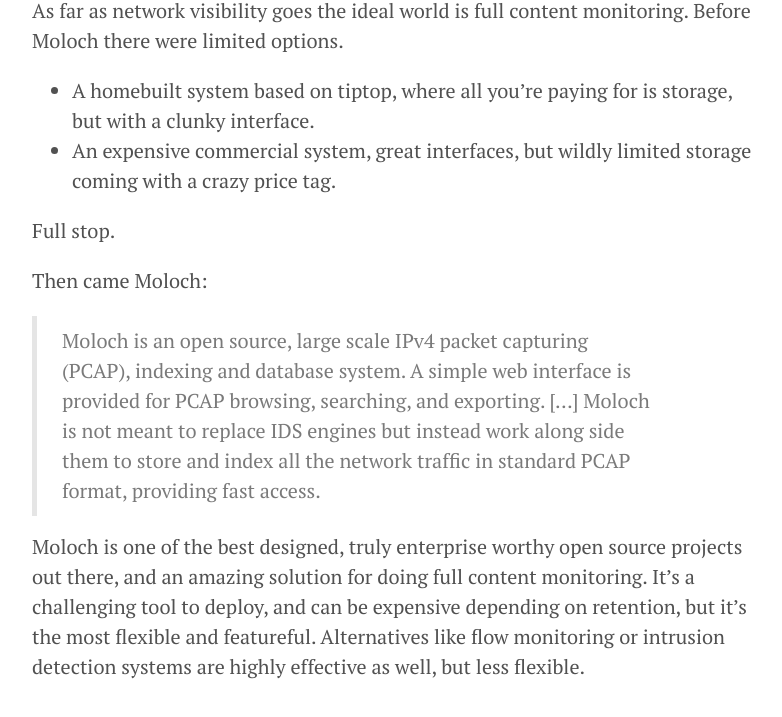
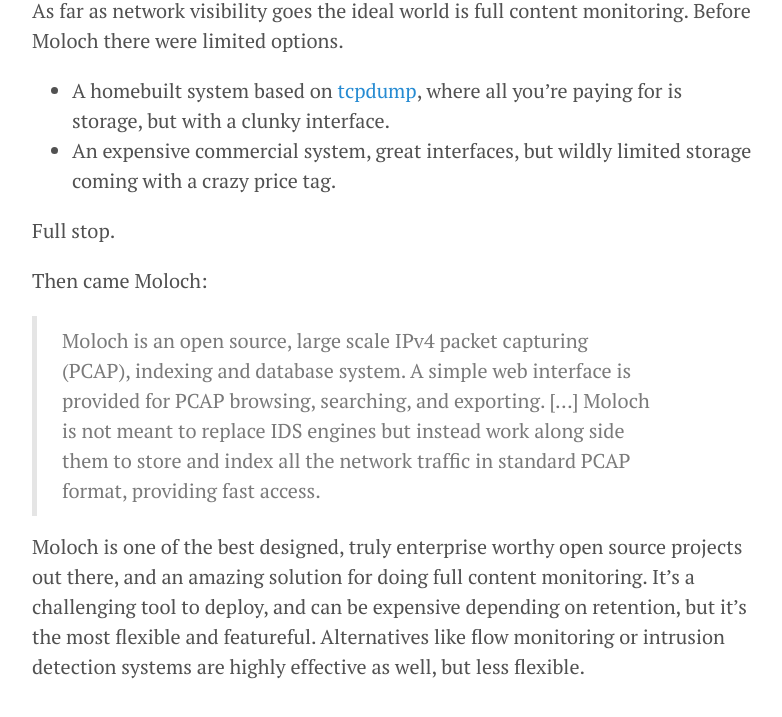
Before and after one commit to sroberts/sroberts.github.io, a Jekyll site: the page built from _posts/9999-01-01-hunting-tools.md, in a window 1280 px wide and 900 px high, scrolled down 2860 px, cut to the strip 183-900 px from the top of the window. Shown: the whole strip, without its empty margins (248-1030 px from the left). Built offline with Jekyll 4.4.1, drawn with Linux system fonts in a browser that asks for light colours; nearby versions of some CDN libraries.

Commit message:
I think spell check messed with me...

```diff
--- a/_posts/9999-01-01-hunting-tools.md
+++ b/_posts/9999-01-01-hunting-tools.md
@@ -39,7 +39,7 @@
 
 As far as network visibility goes the ideal world is full content monitoring. Before Moloch there were limited options.
 
-- A homebuilt system based on tiptop, where all you're paying for is storage, but with a clunky interface.
+- A homebuilt system based on [tcpdump](http://www.tcpdump.org/), where all you're paying for is storage, but with a clunky interface.
 - An expensive commercial system, great interfaces, but wildly limited storage coming with a crazy price tag.
 
 Full stop.
```
